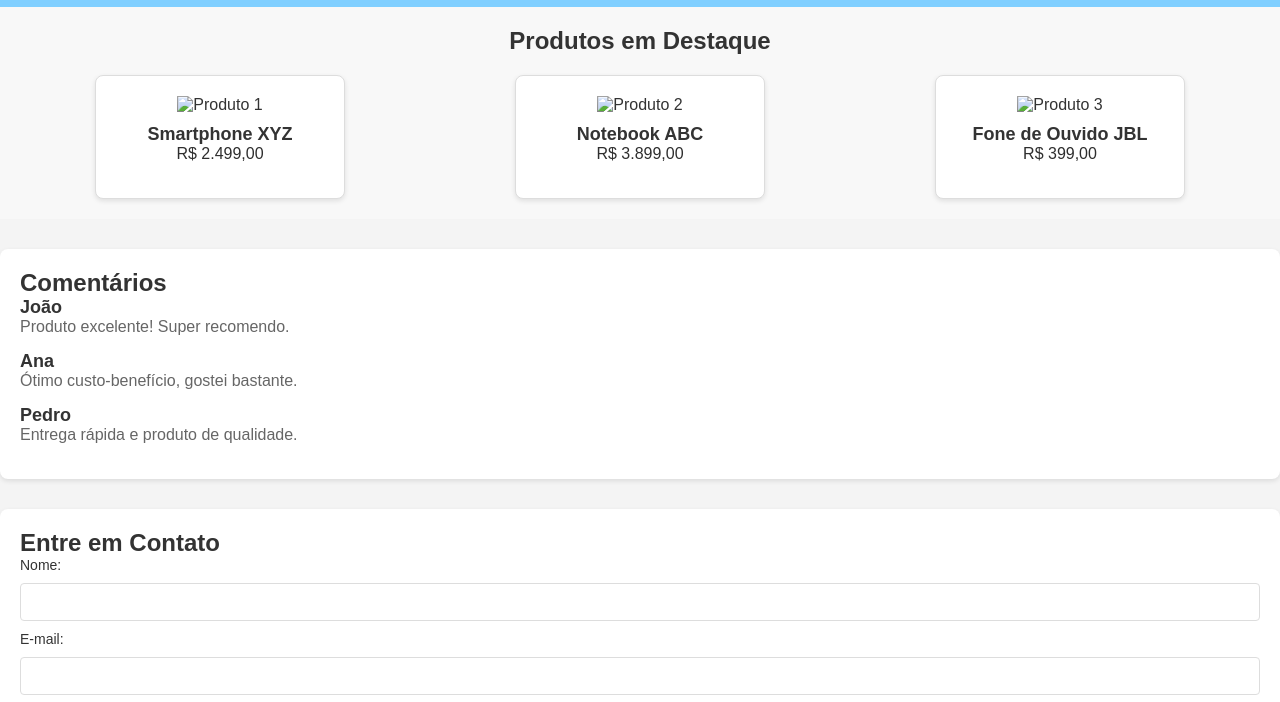
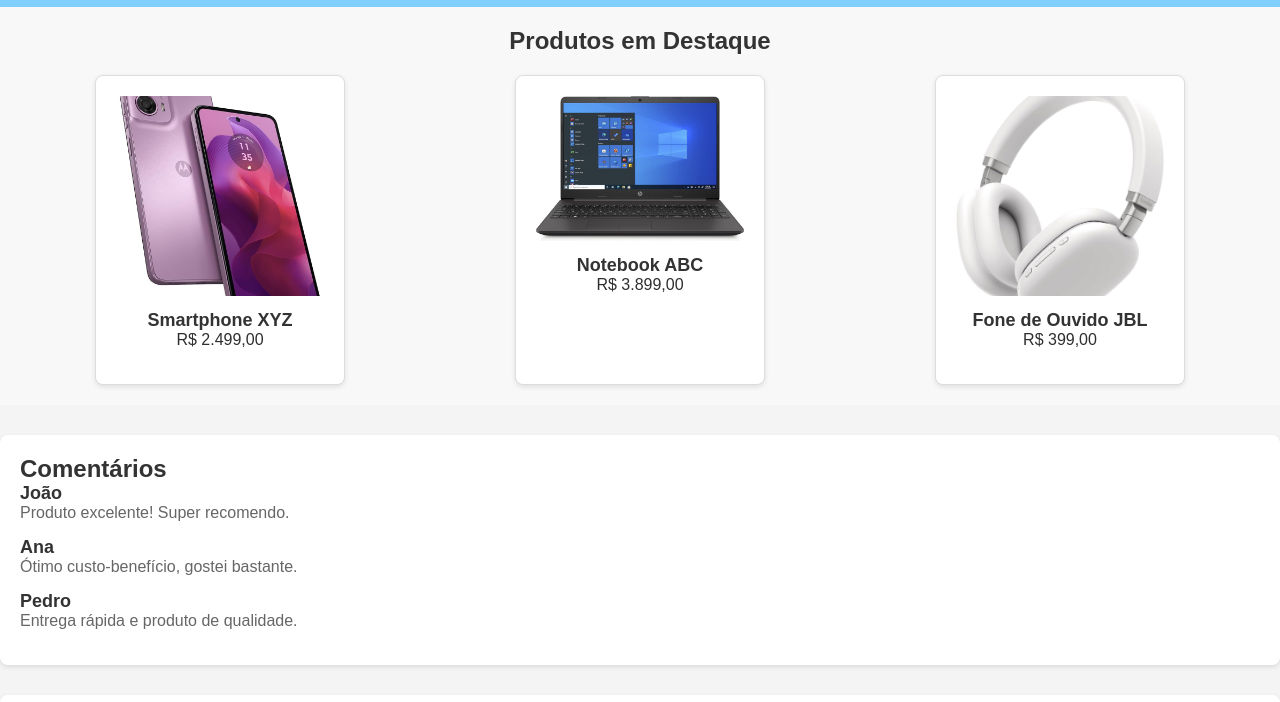
Before and after one commit to Andreliberatto/Prot-tipo-de-loja, a plain HTML site: page index.html in a window 1280 px wide. Shown: the part 68-770 px from the top of the page. Drawn offline with Linux system fonts and the light colour scheme; files that its build step writes are made by us from their sources.

Commit message:
Update index.html

```diff
--- a/index.html
+++ b/index.html
@@ -5,7 +5,7 @@
     <meta name="viewport" content="width=device-width, initial-scale=1.0">
     <meta http-equiv="X-UA-Compatible" content="ie=edge">
     <title>Loja Eletronica</title>
-    <link rel="stylesheet" href="css/style.css">
+    <link rel="stylesheet" href="style.css">
 </head>
 <body>
     <!-- Cabeçalho -->
@@ -27,17 +27,17 @@
         <h2>Produtos em Destaque</h2>
         <div class="produtos-lista">
             <div class="produto" onclick="mostrarDetalhes(1)">
-                <img src="img/smartphone.jpg" alt="Produto 1">
+                <img src="smartphone.jpg" alt="Produto 1">
                 <h3>Smartphone XYZ</h3>
                 <p class="preco">R$ 2.499,00</p>
             </div>
             <div class="produto" onclick="mostrarDetalhes(2)">
-                <img src="img/laptop.jpg" alt="Produto 2">
+                <img src="laptop.jpg" alt="Produto 2">
                 <h3>Notebook ABC</h3>
                 <p class="preco">R$ 3.899,00</p>
             </div>
             <div class="produto" onclick="mostrarDetalhes(3)">
-                <img src="img/headphones.jpg" alt="Produto 3">
+                <img src="headphones.jpg" alt="Produto 3">
                 <h3>Fone de Ouvido JBL</h3>
                 <p class="preco">R$ 399,00</p>
             </div>
@@ -92,6 +92,6 @@
         <p>&copy; 2020 Loja Eletrônicos. Todos os direitos reservados (André A Liberatto).</p>
     </footer>
 
-    <script src="js/script.js"></script>
+    <script src="script.js"></script>
 </body>
 </html>
```
